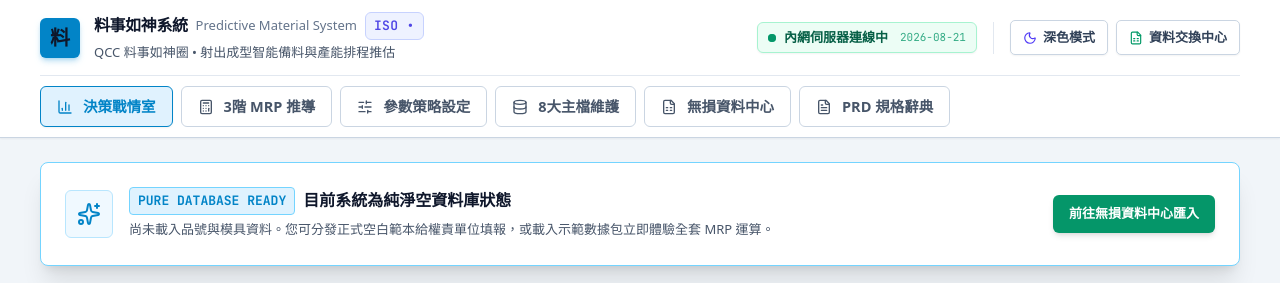
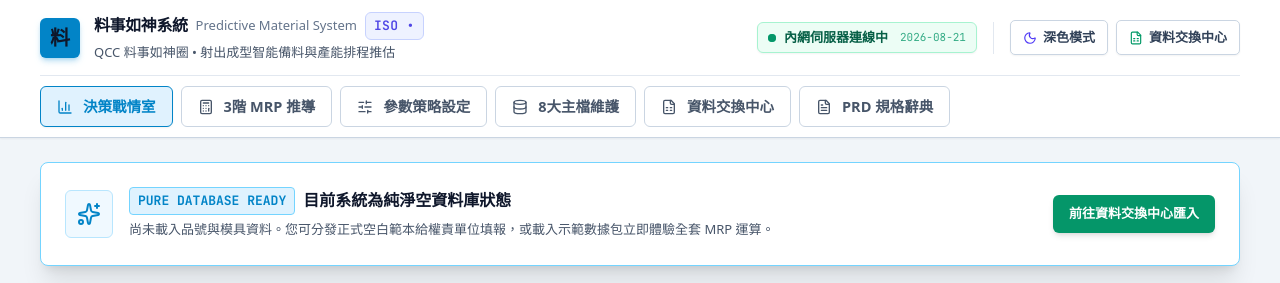
Before and after one commit to Chun-Chieh-Chang/Predictive-Material-System, a React (Vite) app: page / in a window 1280 px wide. Shown: the top 283 px of the page. Built offline with nearby package versions, Linux system fonts and the light colour scheme.

Commit message:
refactor: 統一用語，無損資料中心 → 資料交換中心（6處）

```diff
--- a/src/components/DashboardView.tsx
+++ b/src/components/DashboardView.tsx
@@ -280,7 +280,7 @@ export const DashboardView: React.FC<DashboardViewProps> = ({
               onClick={onNavigateToExchange ?? onNavigateToSettings}
               className="px-4 py-2 bg-[#059669] hover:bg-emerald-600 text-white rounded-xl text-xs font-bold transition-all shadow-md cursor-pointer"
             >
-              前往無損資料中心匯入
+              前往資料交換中心匯入
             </button>
           </div>
         </div>
--- a/src/components/DataExchangeView.tsx
+++ b/src/components/DataExchangeView.tsx
@@ -182,9 +182,9 @@ export const DataExchangeView: React.FC<DataExchangeViewProps> = ({
             <span className="bg-emerald-50 dark:bg-emerald-950 text-[#059669] dark:text-emerald-400 border border-emerald-200 dark:border-emerald-800/60 text-xs font-bold px-2.5 py-0.5 rounded-md font-mono">
               LOSSLESS DATA GATEWAY
             </span>
-            <span className="text-xs text-slate-500">雙向無損資料交換中心</span>
+            <span className="text-xs text-slate-500">雙向資料交換中心</span>
           </div>
-          <h2 className="text-xl font-bold text-slate-900 dark:text-white mt-1">Excel & JSON 雙向無損匯入 / 匯出平台</h2>
+          <h2 className="text-xl font-bold text-slate-900 dark:text-white mt-1">Excel & JSON 雙向匯入 / 匯出平台</h2>
           <p className="text-xs text-slate-600 dark:text-slate-400 mt-0.5">
             嚴格區分「正式生產檔案」與「示範演練測試包」，支援 9 大工作表智慧辨識匯入、Dry-Run 預檢與 Upsert 安全覆蓋
           </p>
--- a/src/components/Navbar.tsx
+++ b/src/components/Navbar.tsx
@@ -124,7 +124,7 @@ export const Navbar: React.FC<NavbarProps> = ({
     { id: 'mrp_calculator' as NavTab, label: '3階 MRP 推導', sub: 'MRP Engine', icon: Calculator },
     { id: 'system_settings' as NavTab, label: '參數策略設定', sub: 'System Config', icon: SlidersHorizontal },
     { id: 'data_tables' as NavTab, label: '8大主檔維護', sub: 'Master Data', icon: Database },
-    { id: 'data_exchange' as NavTab, label: '無損資料中心', sub: 'Data Gateway', icon: FileSpreadsheet },
+    { id: 'data_exchange' as NavTab, label: '資料交換中心', sub: 'Data Gateway', icon: FileSpreadsheet },
     { id: 'prd_docs' as NavTab, label: 'PRD 規格辭典', sub: 'PRD & Spec', icon: FileText },
     ...(adminUnlocked ? [{ id: 'backup_settings' as NavTab, label: '自動化備份', sub: 'Backup System', icon: ShieldCheck, badge: backupEnabled ? 'RUNNING' : undefined }] : []),
   ];
@@ -211,7 +211,7 @@ export const Navbar: React.FC<NavbarProps> = ({
               <button
                 onClick={() => setActiveTab('data_exchange')}
                 id="nav-data-exchange-btn"
-                title="前往無損資料中心匯出正式範本或載入示範數據"
+                title="前往資料交換中心匯出正式範本或載入示範數據"
                 className="flex items-center space-x-1.5 px-3 py-1.5 rounded-lg text-xs font-semibold bg-white hover:bg-slate-50 dark:bg-slate-900 dark:hover:bg-slate-800 text-slate-700 hover:text-slate-900 dark:text-slate-300 dark:hover:text-white border border-slate-300 dark:border-slate-800 transition-all cursor-pointer shadow-xs"
               >
                 <FileSpreadsheet className="w-3.5 h-3.5 text-emerald-600 dark:text-emerald-400" />
--- a/src/components/PrdDocView.tsx
+++ b/src/components/PrdDocView.tsx
@@ -90,7 +90,7 @@ export const PrdDocView: React.FC<PrdDocViewProps> = ({ onNotify }) => {
 ---
 
 ## 6. 三階段演進藍圖 (Roadmap)
-- **Phase 1 (本系統 MVP)**: 完成 Excel/JSON 雙向無損導入匯出、動態妥善穴數單穴克重運算與 3 階段 MRP 推導。
+- **Phase 1 (本系統 MVP)**: 完成 Excel/JSON 雙向導入匯出、動態妥善穴數單穴克重運算與 3 階段 MRP 推導。
 - **Phase 2 (ERP 整合)**: 透過 Dingxin ERP API 建立 \`Inventory_WIP_Snapshot\` 與 \`PO_In_Transit\` 自動同步。
 - **Phase 3 (系統固化與自適應反饋)**: 引入 Sorting 良率動態回饋閉環，持續校正全檢標準良率。`;
 
```
